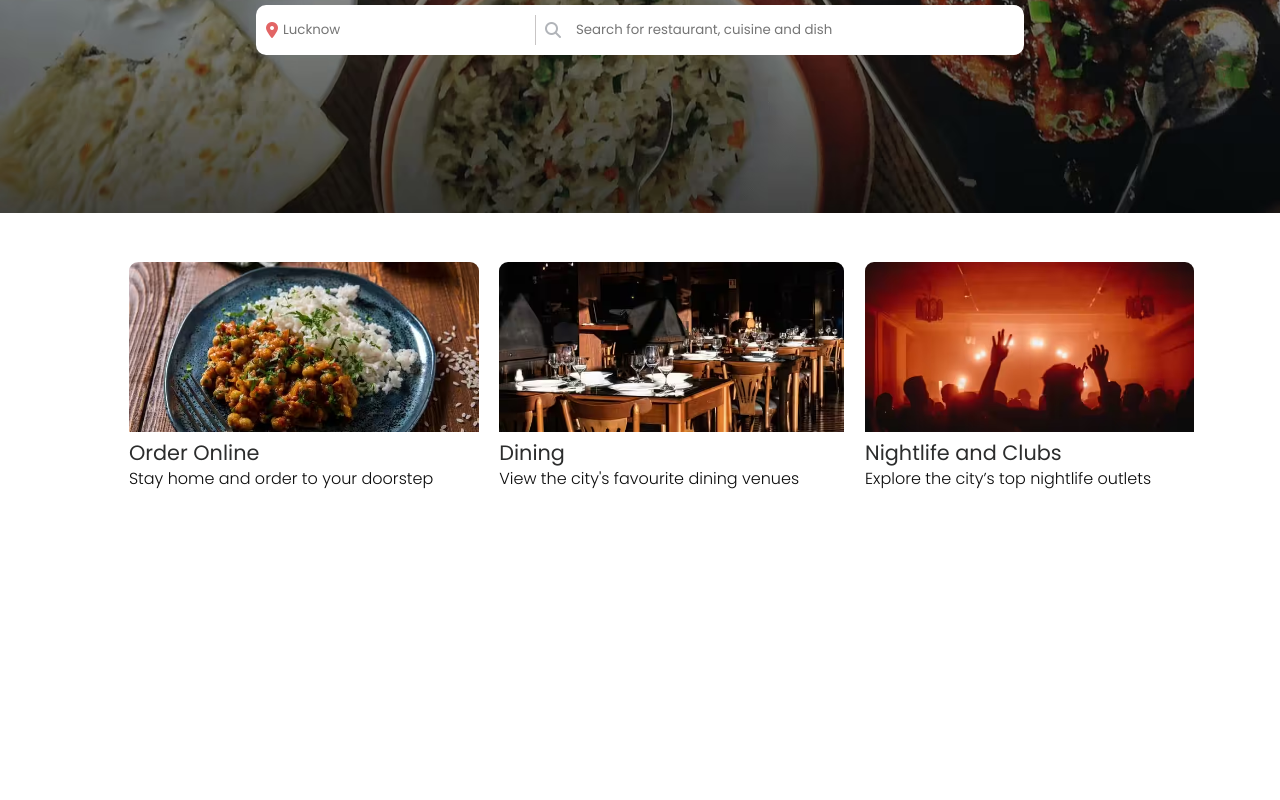
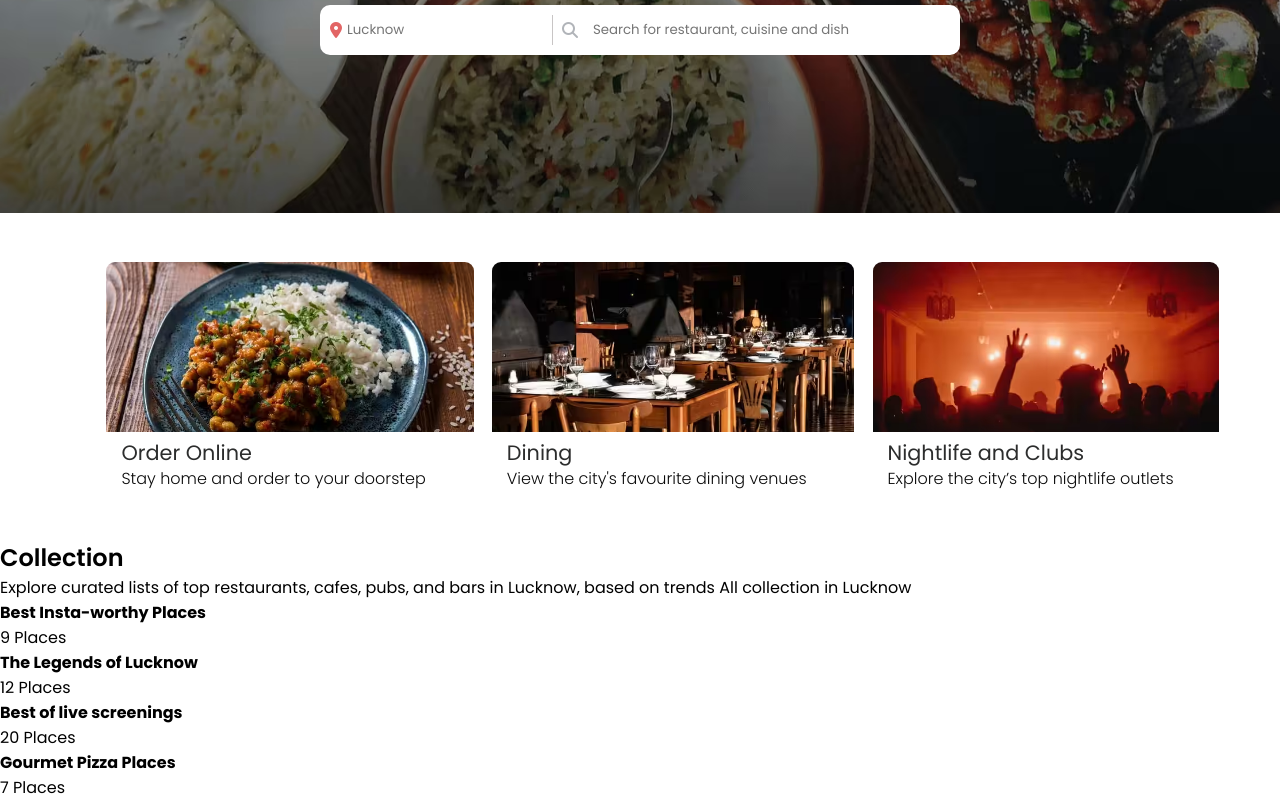
Before and after one commit to meCeltic/CloningZomatoLandingPage, a plain HTML site: page index.html in a window 1280 px wide. Shown: the part 267-1067 px from the top of the page. Before the commit the page ends 807 px from the top, so only its background shows below. Drawn offline with Linux system fonts and the light colour scheme.

Commit message:
git commit -m "added" q :wq

```diff
--- a/index.css
+++ b/index.css
@@ -88,7 +88,7 @@
     background-color: white;
     padding: 10px;
     border-radius: 10px;
-    width: 60%;
+    width: 50%;
     align-items: center;
     justify-content: center;
 }
@@ -148,6 +148,9 @@
     transform: scale(1.05);
 }
 
+.we_offer_content{
+    padding-left: 15px;
+}
 .we_offer_content h2{
     text-align: left;
     font-weight: 400;
@@ -161,6 +164,9 @@
     font-weight: 300;
 }
 
+.collection_explore h1{
+    font-weight: 600;
+}
 
 @media only screen and (max-width: 900px){
     .navbar .app {
--- a/index.html
+++ b/index.html
@@ -31,6 +31,7 @@
         <link rel="stylesheet" href="/index.css" />
     </head>
     <body>
+        <!-- Hero Section -->
         <section class="heroSection">
             <header>
                 <div class="navbar">
@@ -56,6 +57,7 @@
                 </div>
             </div>
         </section>
+        <!-- Services offered -->
         <section class="container we_offer">
             <a href="#">
                 <div class="we__offer_card">
@@ -85,5 +87,46 @@
                 </div>
             </a>
         </section>
+        <!-- Collection -->
+         <section class="collection_explore">
+            <h1>Collection</h1>
+            <div class="collection_heading"></div>
+                <span>Explore curated lists of top restaurants, cafes, pubs, and bars in Lucknow, based on trends</span>
+                <span>All collection in Lucknow</span>
+            </div>
+            <div class="collection_card_container">
+                <div class="card card1">
+                    <div class="overlay"></div>
+                    <div class="content">
+                        <h4>Best Insta-worthy Places</h4>
+                        <span>9 Places</span>
+                    </div>
+                </div>
+
+                <div class="card card2">
+                    <div class="overlay"></div>
+                    <div class="content">
+                        <h4>The Legends of Lucknow</h4>
+                        <span>12 Places</span>
+                    </div>
+                </div>
+
+                <div class="card card3">
+                    <div class="overlay"></div>
+                    <div class="content">
+                        <h4>Best of live screenings</h4>
+                        <span>20 Places</span>
+                    </div>
+                </div>
+
+                <div class="card card4">
+                    <div class="overlay"></div>
+                    <div class="content">
+                        <h4>Gourmet Pizza Places</h4>
+                        <span>7 Places</span>
+                    </div>
+                </div>
+            </div>
+         </section>
     </body>
 </html>
```
